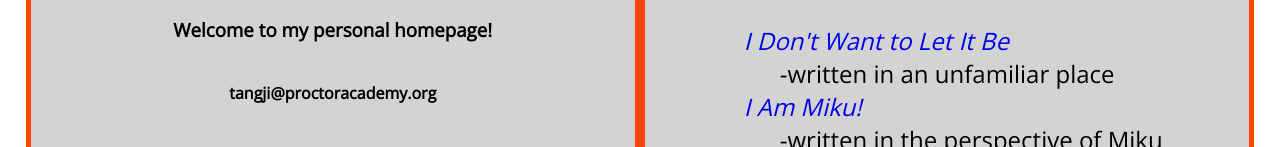
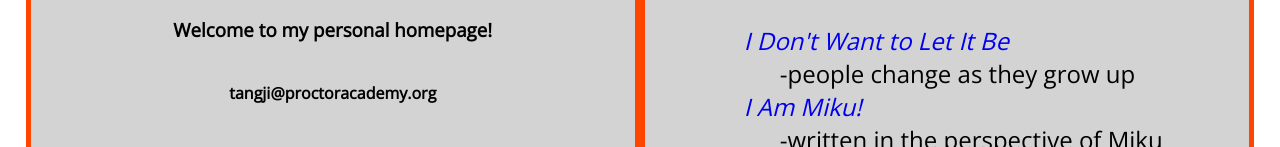
Before and after one commit to SaikiOsamu/saikiosamu.github.io, a plain HTML site: page index.html in a window 1280 px wide. Shown: the part 449-596 px from the top of the page. Drawn offline with nearby package versions, Linux system fonts and the light colour scheme.

Commit message:
Update index.html

```diff
--- a/index.html
+++ b/index.html
@@ -24,7 +24,7 @@
 
       <ul class="social-links">
         <li><a href="https://www.bilibili.com/video/BV1MW41157Di">I Don't Want to Let It Be</a></li>
-	<dd>-written in an unfamiliar place</dd>
+	<dd>-people change as they grow up</dd>
         <li><a href="https://www.bilibili.com/video/BV1cx41157XC">I Am Miku!</a></li>
 	<dd>-written in the perspective of Miku</dd>
       </ul>
```
